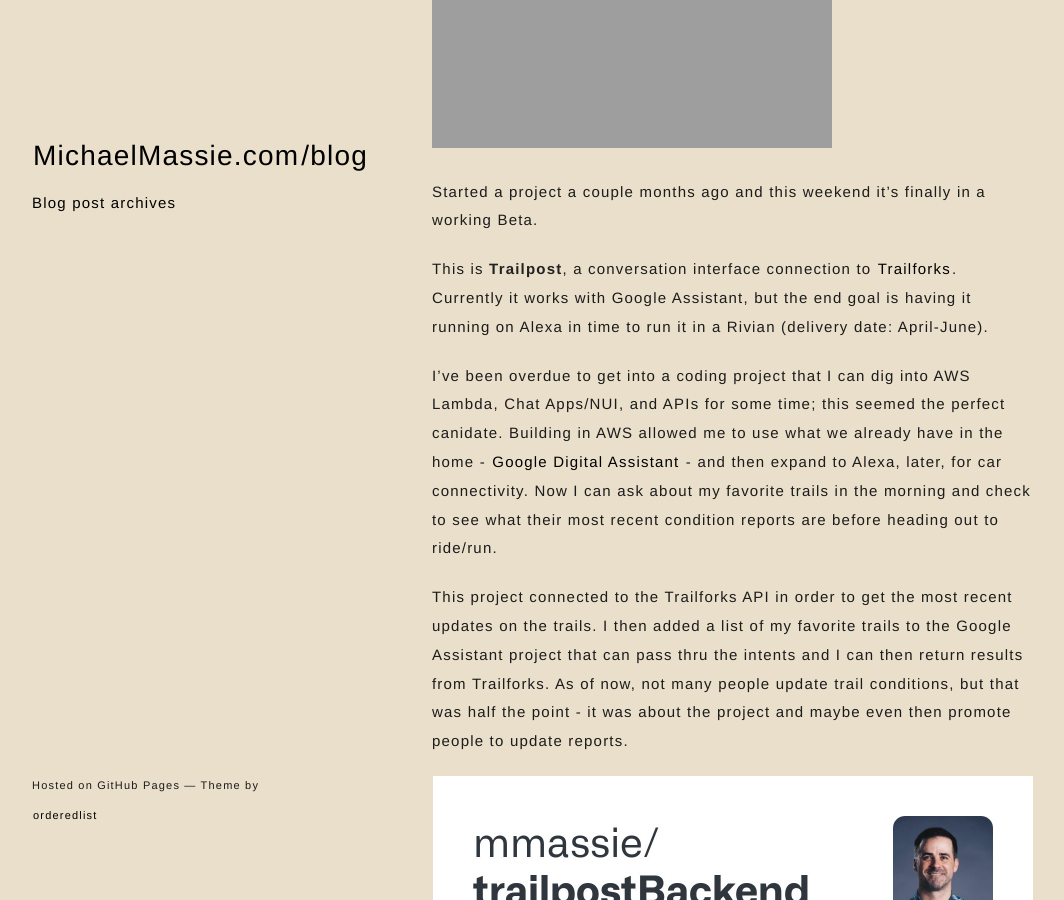
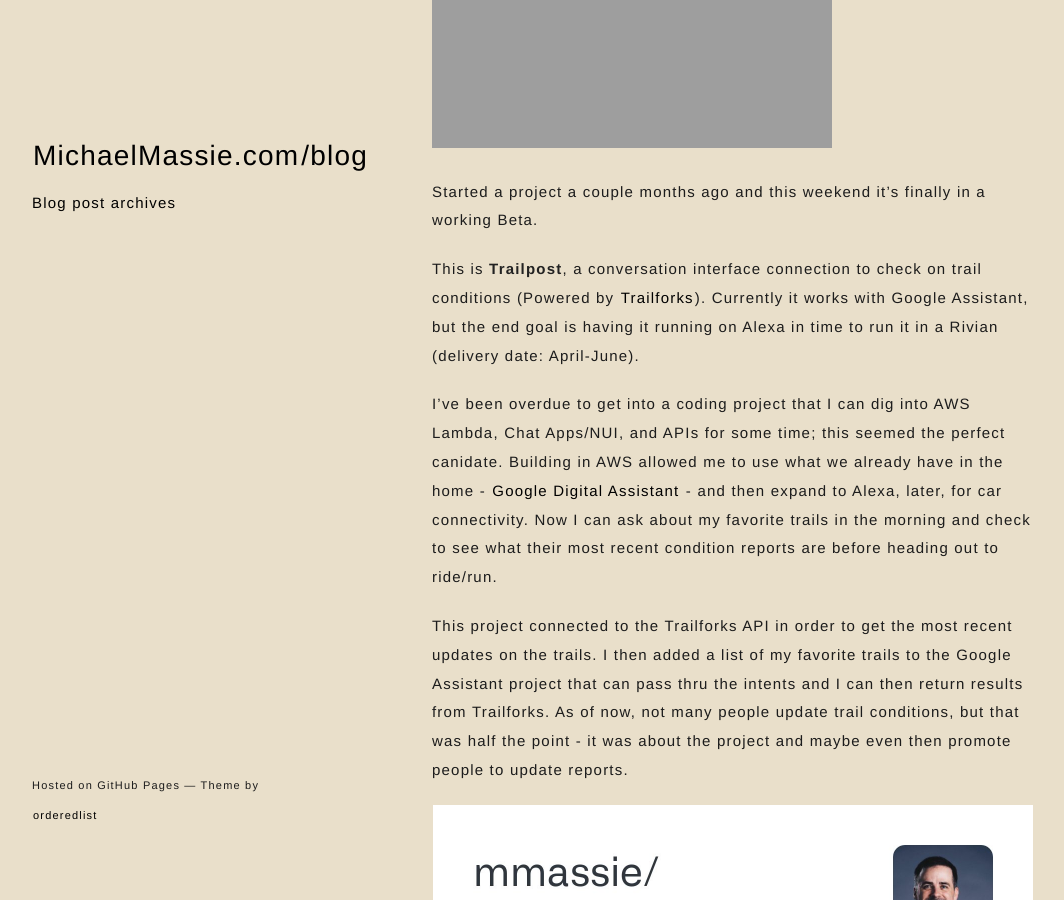
Before and after one commit to mmassie/mmassie.github.io, a Jekyll site: the page built from _posts/2022-12-18-TrailPost:-A-Chat-App-to-get-updated-trail-conditions.md, in a window 1280 px wide and 900 px high, scrolled down 411 px. Shown: the whole window, without its empty margins (108-1172 px from the left). Built offline with Jekyll 4.4.1, drawn with Linux system fonts in a browser that asks for light colours.

Commit message:
more blog grooming

```diff
--- a/_posts/2022-12-18-TrailPost:-A-Chat-App-to-get-updated-trail-conditions.md
+++ b/_posts/2022-12-18-TrailPost:-A-Chat-App-to-get-updated-trail-conditions.md
@@ -8,7 +8,7 @@ image: https://michaelmassie.com/assets/img/trailpostApp.JPG
 
 Started a project a couple months ago and this weekend it's finally in a working Beta.
 
-This is **Trailpost**, a conversation interface connection to [Trailforks](https://www.trailforks.com/). Currently it works with Google Assistant, but the end goal is having it running on Alexa in time to run it in a Rivian (delivery date: April-June).
+This is **Trailpost**, a conversation interface connection to check on trail conditions (Powered by [Trailforks](https://www.trailforks.com/)). Currently it works with Google Assistant, but the end goal is having it running on Alexa in time to run it in a Rivian (delivery date: April-June).
 
 I've been overdue to get into a coding project that I can dig into AWS Lambda, Chat Apps/NUI, and APIs for some time; this seemed the perfect canidate. Building in AWS allowed me to use what we already have in the home - [Google Digital Assistant](https://developers.google.com/assistant) - and then expand to Alexa, later, for car connectivity. Now I can ask about my favorite trails in the morning and check to see what their most recent condition reports are before heading out to ride/run.
 
```
